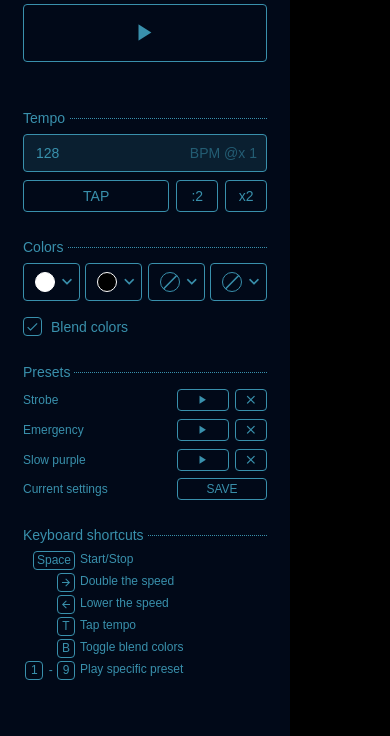
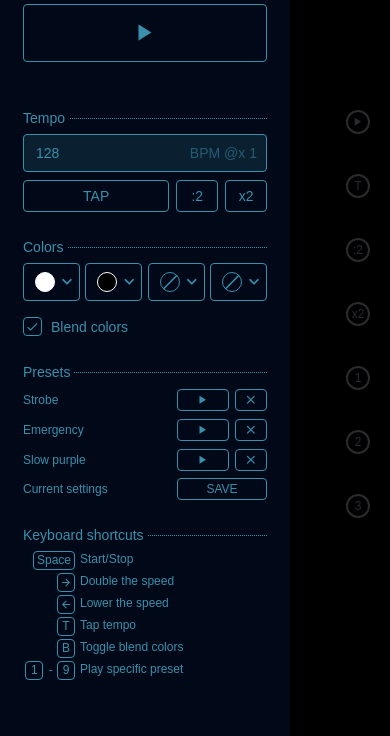
Before and after one commit to maciejsaw/moodlight-pro, a website: page index.html in a window 390 px wide. Shown: the part 108-844 px from the top of the page. Drawn offline with nearby package versions, Linux system fonts and the light colour scheme; a script that the page names is missing.

Commit message:
Sync with Webflow - added quick buttons and no sleep, fixed tap tempo

```diff
--- a/css/moodlight-2-0-free-online-strobe-party.webflow.css
+++ b/css/moodlight-2-0-free-online-strobe-party.webflow.css
@@ -74,6 +74,7 @@ a:hover {
   left: 0px;
   top: 0px;
   bottom: 0px;
+  z-index: 2;
   overflow: auto;
   width: 290px;
   padding: 23px;
@@ -209,6 +210,8 @@ a:hover {
 
 .bem-button.for-tap-button {
   display: block;
+  -webkit-transition-property: none;
+  transition-property: none;
 }
 
 .bem-button.is-big-with-icon {
@@ -700,6 +703,90 @@ a:hover {
   margin-left: 2px;
 }
 
+.quick-buttons {
+  position: absolute;
+  top: 0px;
+  right: 0px;
+  bottom: 0px;
+  z-index: 1;
+  display: -webkit-box;
+  display: -webkit-flex;
+  display: -ms-flexbox;
+  display: flex;
+  width: 64px;
+  -webkit-box-orient: vertical;
+  -webkit-box-direction: normal;
+  -webkit-flex-direction: column;
+  -ms-flex-direction: column;
+  flex-direction: column;
+  -webkit-box-pack: center;
+  -webkit-justify-content: center;
+  -ms-flex-pack: center;
+  justify-content: center;
+  -webkit-box-align: center;
+  -webkit-align-items: center;
+  -ms-flex-align: center;
+  align-items: center;
+  opacity: 0;
+  -webkit-transition: opacity 200ms ease;
+  transition: opacity 200ms ease;
+}
+
+.quick-buttons:hover {
+  opacity: 0.31;
+}
+
+.quick-button {
+  display: -webkit-box;
+  display: -webkit-flex;
+  display: -ms-flexbox;
+  display: flex;
+  width: 64px;
+  height: 64px;
+  -webkit-box-pack: center;
+  -webkit-justify-content: center;
+  -ms-flex-pack: center;
+  justify-content: center;
+  -webkit-box-align: center;
+  -webkit-align-items: center;
+  -ms-flex-align: center;
+  align-items: center;
+  opacity: 0.54;
+  cursor: pointer;
+}
+
+.quick-button.is-hidden {
+  display: none;
+}
+
+.quick-button__icon {
+  width: 24px;
+  height: 24px;
+  border: 2px solid #fff;
+  border-radius: 50%;
+  background-color: rgba(1, 9, 24, .78);
+  color: #fff;
+}
+
+.quick-button__icon:active {
+  background-color: #fff;
+  color: #000;
+}
+
+.quick-button__icon-inside {
+  text-align: center;
+}
+
+.quick-button__icon-inside.is-text {
+  font-size: 12px;
+}
+
+@media (max-width: 479px) {
+  .quick-buttons {
+    opacity: 0.31;
+  }
+}
+
 @font-face {
   font-family: 'Material design iconic font';
   src: url('../fonts/Material-Design-Iconic-Font.woff') format('woff');
--- a/index.html
+++ b/index.html
@@ -1,6 +1,6 @@
 <!DOCTYPE html>
 <!--  This site was created in Webflow. http://www.webflow.com -->
-<!--  Last Published: Sat Apr 22 2017 15:21:53 GMT+0000 (UTC)  -->
+<!--  Last Published: Sat May 06 2017 12:10:06 GMT+0000 (UTC)  -->
 <html data-wf-page="58e7da07da41412c17089488" data-wf-site="58e7da07da41412c17089487">
 <head>
   <meta charset="utf-8">
@@ -36,6 +36,50 @@
 </head>
 <body>
   <div class="body-wrapper">
+    <div class="quick-buttons">
+      <div action-start="true" class="quick-button">
+        <div class="quick-button__icon">
+          <div class="quick-button__icon-inside"><span class="bem-font-icon is-icon-in-quick-buttons"></span>
+          </div>
+        </div>
+      </div>
+      <div action-stop="true" class="is-hidden quick-button">
+        <div class="quick-button__icon">
+          <div class="quick-button__icon-inside"><span class="bem-font-icon is-icon-in-quick-buttons"></span>
+          </div>
+        </div>
+      </div>
+      <div action-tap-tempo="true" class="quick-button">
+        <div class="quick-button__icon">
+          <div class="is-text quick-button__icon-inside">T</div>
+        </div>
+      </div>
+      <div action-tempo-divide-2="true" class="quick-button">
+        <div class="quick-button__icon">
+          <div class="is-text quick-button__icon-inside">:2</div>
+        </div>
+      </div>
+      <div action-tempo-multiply-2="true" class="quick-button">
+        <div class="quick-button__icon">
+          <div class="is-text quick-button__icon-inside">x2</div>
+        </div>
+      </div>
+      <div action-play-preset-1="true" class="quick-button">
+        <div class="quick-button__icon">
+          <div class="is-text quick-button__icon-inside">1</div>
+        </div>
+      </div>
+      <div action-play-preset-2="true" class="quick-button">
+        <div class="quick-button__icon">
+          <div class="is-text quick-button__icon-inside">2</div>
+        </div>
+      </div>
+      <div action-play-preset-3="true" class="quick-button">
+        <div class="quick-button__icon">
+          <div class="is-text quick-button__icon-inside">3</div>
+        </div>
+      </div>
+    </div>
     <div class="initial-load-overlay">
       <div class="initial-load-overlay__spinner">
         <div class="bem-spinner">
@@ -53,7 +97,7 @@
           <h4 class="logo__claim">Online Strobe/Disco/Party Light</h4>
         </div>
         <div class="controlling-element for-play-button">
-          <div action-start="true" class="bem-button is-big-with-icon">
+          <div action-start="true" class="bem-button is-big-with-icon" id="main-play-button">
             <div class="bem-button__inner-icon"><span class="bem-font-icon"></span>
             </div>
           </div>
```
